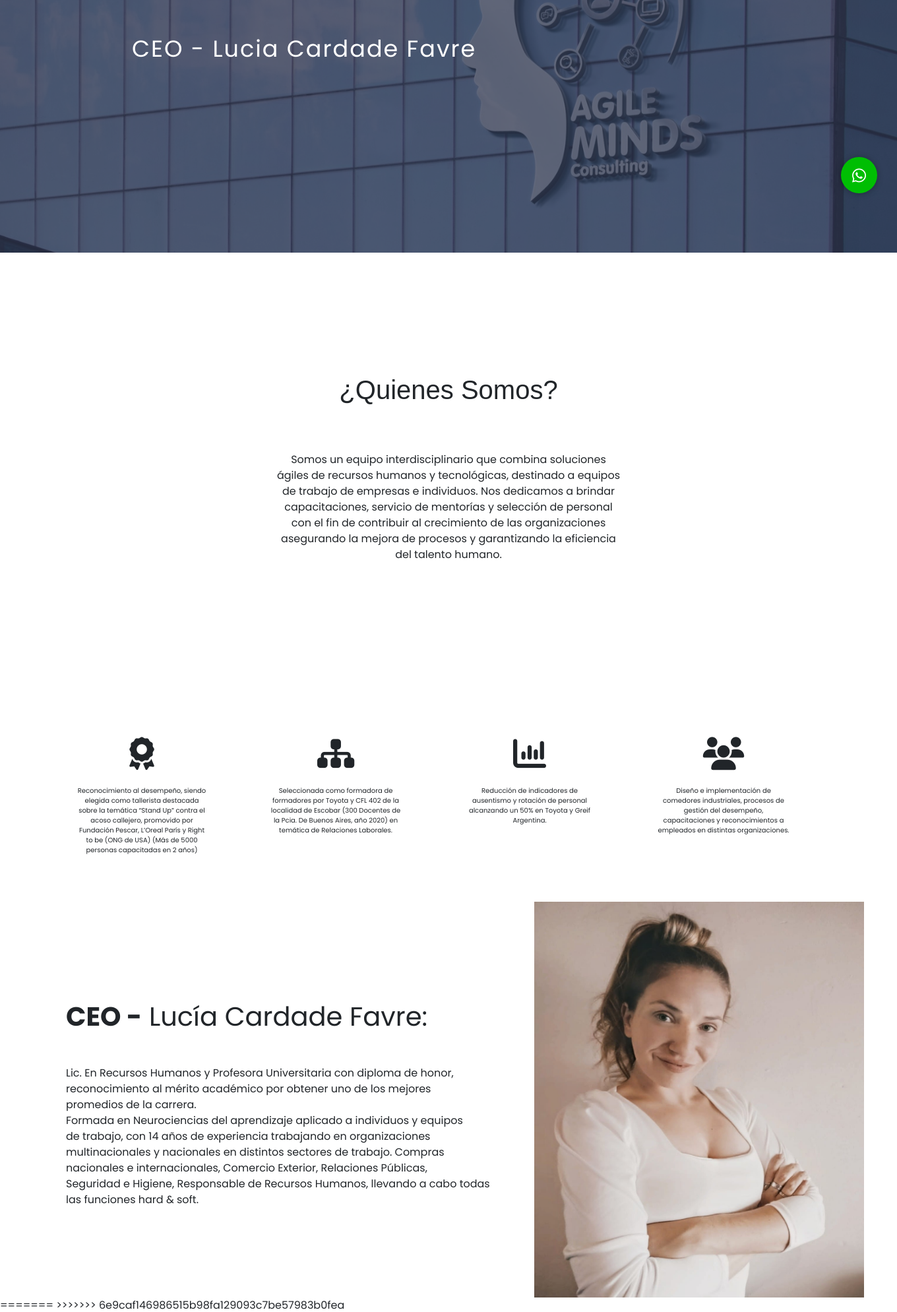
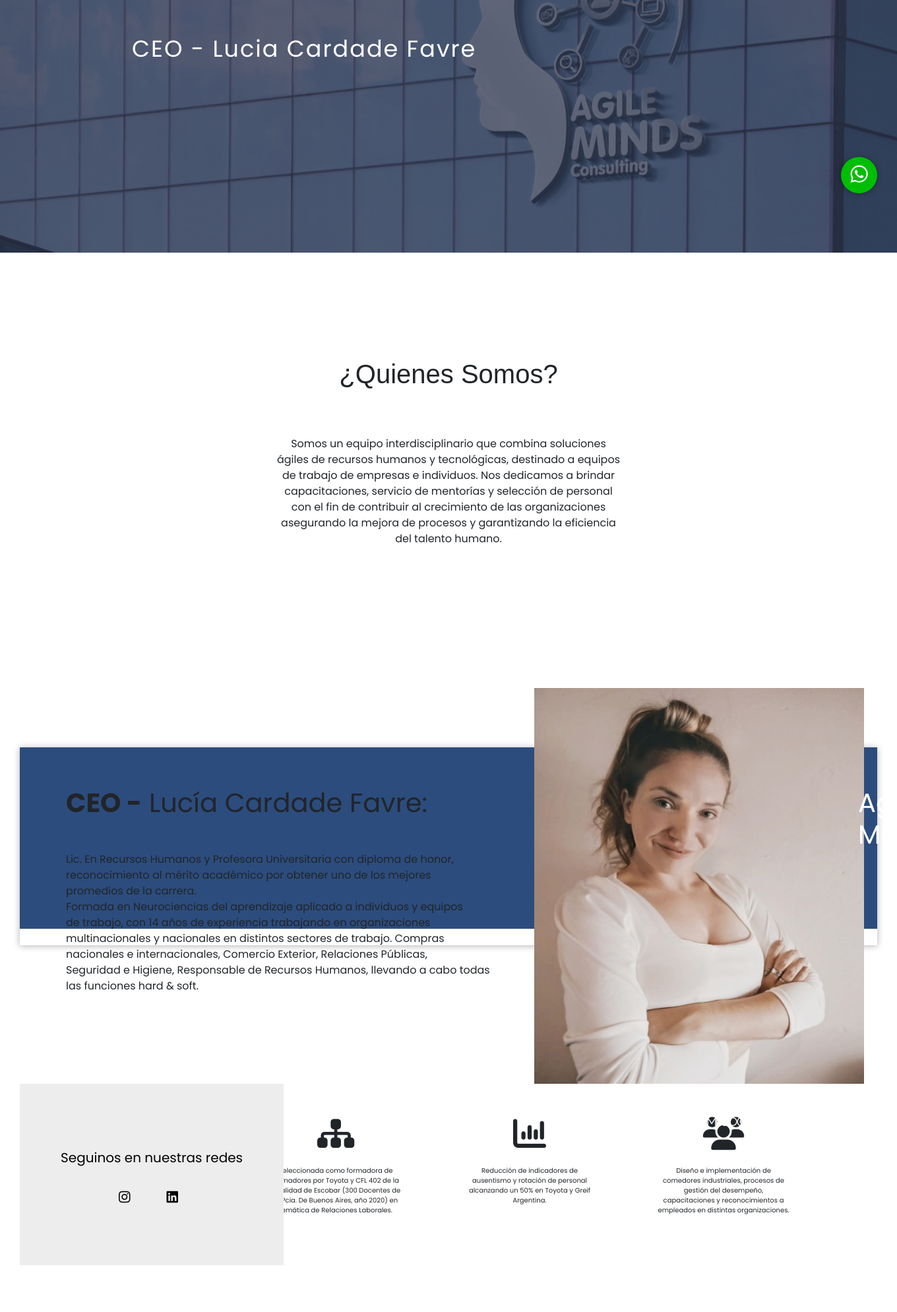
Before and after one commit to Gaby-1628/Consultora, a PHP site: page /quienes-somos.html in a window 1360 px wide; the page is wider, and only the part inside the window is pictured. Shown: the part 477-2466 px from the top of that part at 66% size. After the commit the page ends 2395 px from the top of that part, so only its background shows below. Run offline with PHP 8.4, Linux system fonts and the light colour scheme; some libraries are stand-ins or nearby versions.

Commit message:
Seccion nosotros

```diff
--- a/css/style.css
+++ b/css/style.css
@@ -598,26 +598,6 @@ footer{
     color: #000000;
     padding-top: 80px;
 }
-<<<<<<< HEAD
-    #redes-sociales a{
-    text-decoration: none;
-    width: 20px;
-    height: 16px;
-    margin: 0px 20px;
-    padding: 22px;
-    display: inline-block;
-    color: #fff;
-    transition: 0.5s;
-}
-    #redes-sociales a:hover{
-        color: #567cb6
-    }
-    .fa-brands,
-    .fa-at{
-        font-size: 24px;
-        margin: 8px;
-    }
-=======
 
 #redes h3{
     font-size: 20px;
@@ -625,7 +605,6 @@ footer{
     justify-content: center;
     margin-top: 20px;
 }
->>>>>>> 6e9caf146986515b98fa129093c7be57983b0fea
 
 #text{
     background-color: #2C4C7D;
@@ -798,30 +777,6 @@ footer{
             background: #669cc5;
         }
 
-
-<<<<<<< HEAD
-=======
-/* ------------------------------------------------------------ */
-/* ---------------------- QUIENES SOMOS ----------------------- */
-/* ------------------------------------------------------------ */
->>>>>>> 6e9caf146986515b98fa129093c7be57983b0fea
-
-
-
-
-<<<<<<< HEAD
-
-
-
-
-
-
-
-
-
-
-
-=======
 /* ------------------------------------------------------------ */
 /* ---------------------- TESTIMONIOS ------------------------- */
 /* ------------------------------------------------------------ */
@@ -907,4 +862,3 @@ footer{
     padding-bottom: 180px;
 
 }
->>>>>>> 6e9caf146986515b98fa129093c7be57983b0fea
--- a/quienes-somos.html
+++ b/quienes-somos.html
@@ -1,16 +1,19 @@
 <!DOCTYPE html>
 <html lang="en">
+
 <head>
     <meta charset="UTF-8">
     <meta http-equiv="X-UA-Compatible" content="IE=edge">
     <meta name="viewport" content="width=device-width, initial-scale=1.0">
     <title>Agil Main</title>
-    <link href="https://cdn.jsdelivr.net/npm/bootstrap@5.3.0-alpha1/dist/css/bootstrap.min.css" rel="stylesheet" integrity="sha384-GLhlTQ8iRABdZLl6O3oVMWSktQOp6b7In1Zl3/Jr59b6EGGoI1aFkw7cmDA6j6gD" crossorigin="anonymous">
+    <link href="https://cdn.jsdelivr.net/npm/bootstrap@5.3.0-alpha1/dist/css/bootstrap.min.css" rel="stylesheet"
+        integrity="sha384-GLhlTQ8iRABdZLl6O3oVMWSktQOp6b7In1Zl3/Jr59b6EGGoI1aFkw7cmDA6j6gD" crossorigin="anonymous">
     <script src="https://kit.fontawesome.com/623d2400f0.js" crossorigin="anonymous"></script>
     <link rel="stylesheet" href="css/style.css">
     <link rel="stylesheet" href="css/equipo.css">
     <script src="js/scrollreveal.js"></script>
 </head>
+
 <body>
     <header>
         <nav class="menu">
@@ -102,33 +105,18 @@
             </div>
         </section>
     </header>
-<<<<<<< HEAD
     <main>
         <section id="mision">
             <h1 class="titulo">¿Quienes Somos?</h1>
             <div>
-                <p>Somos un equipo interdisciplinario que combina soluciones <br> ágiles de recursos humanos y tecnológicas, destinado a equipos <br> de trabajo de empresas e individuos. Nos dedicamos a brindar <br> capacitaciones, servicio de mentorías y selección de personal <br> con el fin de contribuir al crecimiento de las organizaciones <br> asegurando la mejora de procesos y garantizando la eficiencia <br> del talento humano.
+                <p>Somos un equipo interdisciplinario que combina soluciones <br> ágiles de recursos humanos y
+                    tecnológicas, destinado a equipos <br> de trabajo de empresas e individuos. Nos dedicamos a brindar
+                    <br> capacitaciones, servicio de mentorías y selección de personal <br> con el fin de contribuir al
+                    crecimiento de las organizaciones <br> asegurando la mejora de procesos y garantizando la eficiencia
+                    <br> del talento humano.
                 </p>
             </div>
         </section>
-        <div id="logros">
-            <p>
-                <i class="fa-solid fa-award"></i>
-                Reconocimiento al desempeño, siendo elegida como tallerista destacada sobre la temática “Stand Up” contra el acoso callejero, promovido por Fundación Pescar, L’Oreal París y Right to be (ONG de USA) (Más de 5000 personas capacitadas en 2 años)
-            </p>
-            <p>
-                <i class="fa-solid fa-sitemap"></i>
-                Seleccionada como formadora de formadores por Toyota y CFL 402 de la localidad de Escobar (300 Docentes de la Pcia. De Buenos Aires, año 2020) en temática de Relaciones Laborales.
-            </p>
-            <p>
-                <i class="fa-solid fa-chart-column"></i>
-                Reducción de indicadores de ausentismo y rotación de personal alcanzando un 50% en Toyota y Greif Argentina.
-            </p>
-            <p>
-                <i class="fa-solid fa-users"></i>
-                Diseño e implementación de comedores industriales, procesos de gestión del desempeño, capacitaciones y reconocimientos a empleados en distintas organizaciones.
-            </p>
-    </div>
         <section id="equipo">
             <article class="eqp">
                 <div class="img-eqp">
@@ -137,9 +125,36 @@
                 <div class="txt">
                     <h1><strong>CEO -</strong> Lucía Cardade Favre:</h1>
                     <p>
-                        Lic. En Recursos Humanos y Profesora Universitaria con diploma de honor,<br>reconocimiento al mérito académico por obtener uno de los mejores<br> promedios de la carrera.<br>
-                        Formada en Neurociencias del aprendizaje aplicado a individuos y equipos <br> de trabajo, con 14 años de experiencia trabajando en organizaciones<br> multinacionales y nacionales en distintos sectores de trabajo. Compras<br> nacionales e internacionales, Comercio Exterior, Relaciones Públicas,<br> Seguridad e Higiene, Responsable de Recursos Humanos, llevando a cabo todas <br> las funciones hard & soft. <br>
-                        <!-- Empresas/instituciones en las que ha trabajado: <br>Toyota Argentina, Merisant, Monsanto, Greif, Montajes Interacero, S.A De Giacomo, Fundación Pescar. -->
+                        Lic. En Recursos Humanos y Profesora Universitaria con diploma de honor,<br>reconocimiento al
+                        mérito académico por obtener uno de los mejores<br> promedios de la carrera.<br>
+                        Formada en Neurociencias del aprendizaje aplicado a individuos y equipos <br> de trabajo, con 14
+                        años de experiencia trabajando en organizaciones<br> multinacionales y nacionales en distintos
+                        sectores de trabajo. Compras<br> nacionales e internacionales, Comercio Exterior, Relaciones
+                        Públicas,<br> Seguridad e Higiene, Responsable de Recursos Humanos, llevando a cabo todas <br>
+                        las funciones hard & soft. <br>
+                    </p>
+                </div>
+                <div id="logros">
+                    <p>
+                        <i class="fa-solid fa-award"></i>
+                        Reconocimiento al desempeño, siendo elegida como tallerista destacada sobre la temática “Stand Up”
+                        contra el acoso callejero, promovido por Fundación Pescar, L’Oreal París y Right to be (ONG de USA) (Más
+                        de 5000 personas capacitadas en 2 años)
+                    </p>
+                    <p>
+                        <i class="fa-solid fa-sitemap"></i>
+                        Seleccionada como formadora de formadores por Toyota y CFL 402 de la localidad de Escobar (300 Docentes
+                        de la Pcia. De Buenos Aires, año 2020) en temática de Relaciones Laborales.
+                    </p>
+                    <p>
+                        <i class="fa-solid fa-chart-column"></i>
+                        Reducción de indicadores de ausentismo y rotación de personal alcanzando un 50% en Toyota y Greif
+                        Argentina.
+                    </p>
+                    <p>
+                        <i class="fa-solid fa-users"></i>
+                        Diseño e implementación de comedores industriales, procesos de gestión del desempeño, capacitaciones y
+                        reconocimientos a empleados en distintas organizaciones.
                     </p>
                 </div>
             </article>
@@ -148,17 +163,6 @@
             <i class="fa-brands fa-whatsapp"></i>
         </a>
     </main>
-
-=======
->>>>>>> 6e9caf146986515b98fa129093c7be57983b0fea
-
-    <section id="somos">
-        <p>Lic. En Recursos Humanos y Profesora Universitaria con diploma de honor, reconocimiento al mérito académico por obtener uno de los mejores promedios de la carrera.</p>
-
-    </section>
-
-
-
     <footer>
         <section id="footer-content">
             <div id="redes">
@@ -176,7 +180,7 @@
                     <i class="fa-brands fa-whatsapp"> 3489500063 </i>
                 </a>
                 <a href="#">
-                    <i class="fa-regular fa-envelope">  ejemplo@gmail.com </i>
+                    <i class="fa-regular fa-envelope"> ejemplo@gmail.com </i>
                 </a>
             </div>
         </section>
@@ -185,4 +189,5 @@
     <script src="js/popup.js"></script>
     <script src="js/carusel.js"></script>
 </body>
+
 </html>
```
Also changed, not shown: css/equipo.css (line endings or trailing spaces). Lines whose indentation alone changed are shown as unchanged.
